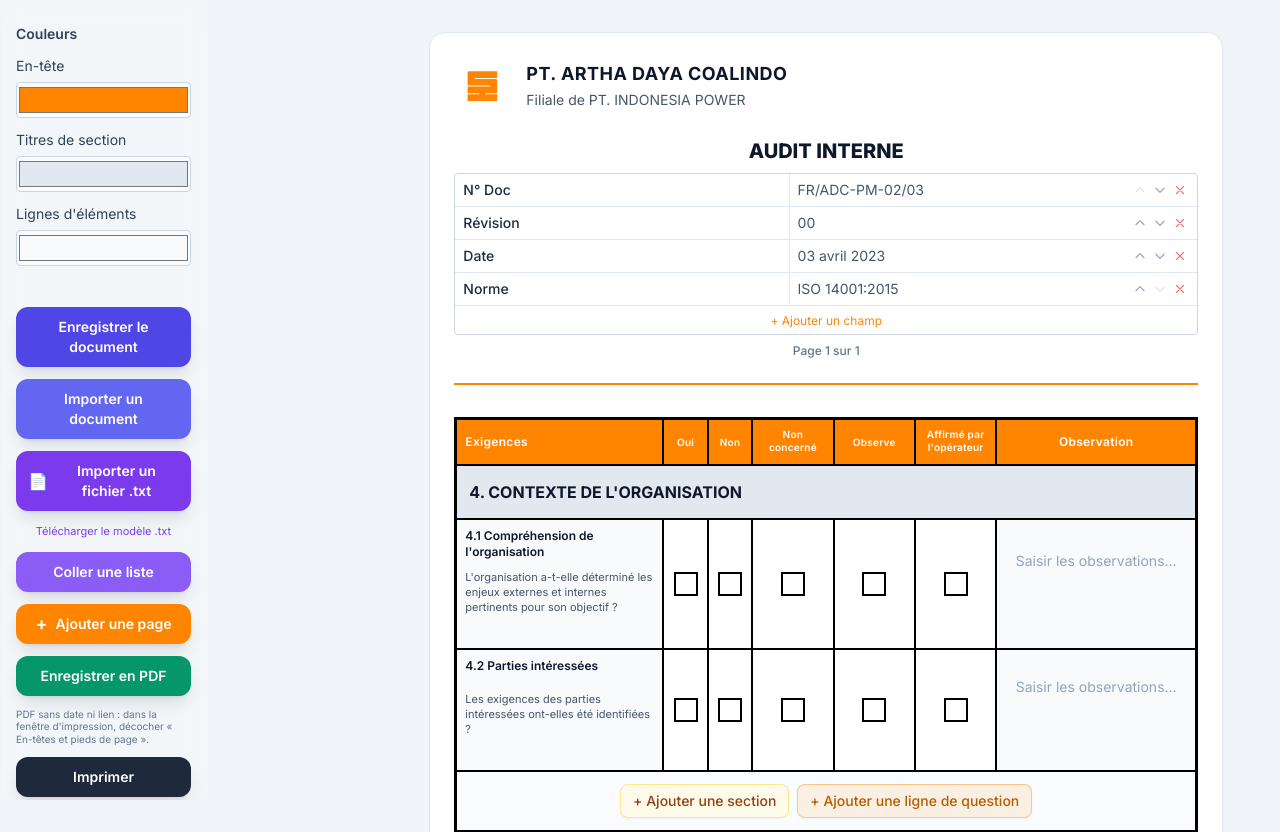
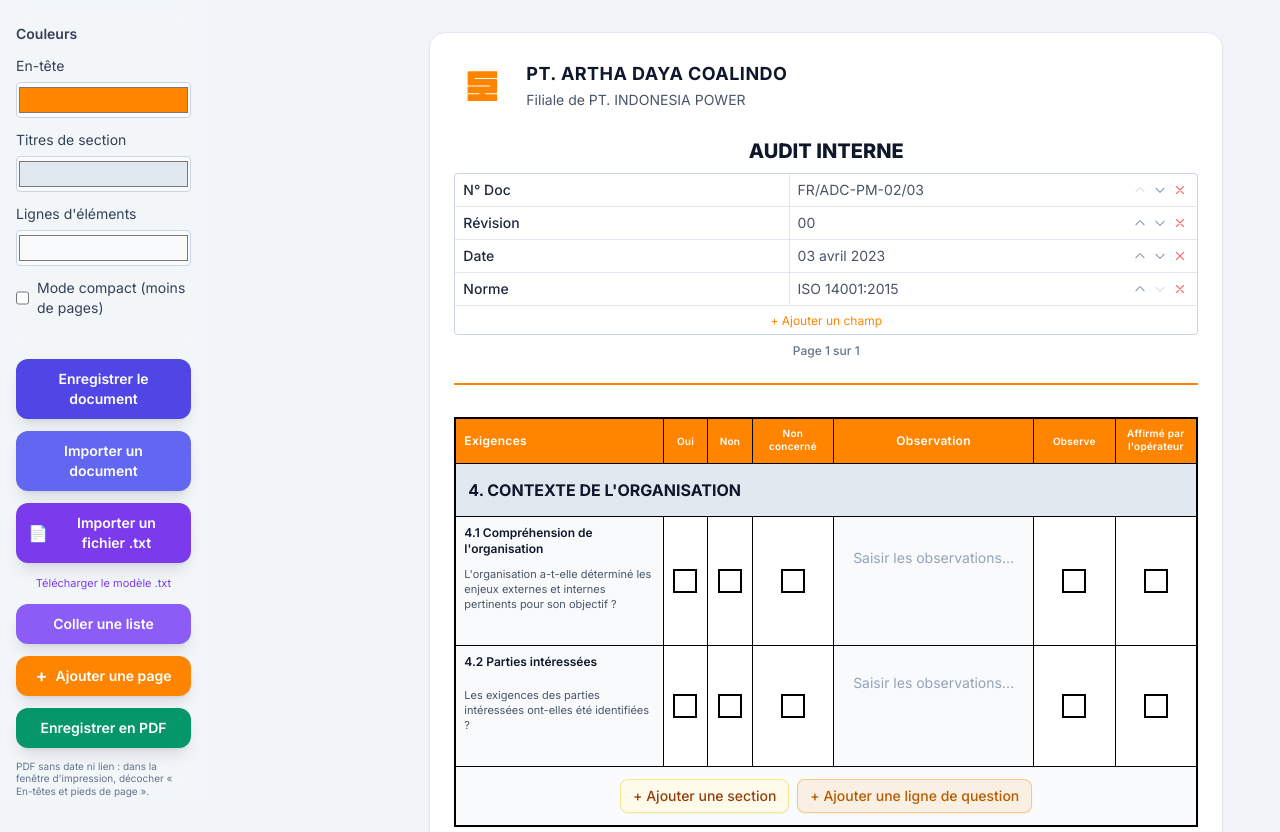
Before and after one commit to messaoudinedjemeddine/Audit-Doc-maker, a Next.js app: page / in a window 1280 px wide. Shown: the top 832 px of the page. Built offline with nearby package versions, Linux system fonts and the light colour scheme.

Commit message:
UI: 1px borders, metadata first page only, compact mode, X icon, header order (Oui/Non/Non concernÃ©/Observation/Observe/AffirmÃ©)

```diff
--- a/src/app/globals.css
+++ b/src/app/globals.css
@@ -43,15 +43,15 @@
     background: transparent !important;
     box-shadow: none !important;
   }
-  /* Table cell borders: thicker in print so they're visible at normal zoom in PDF */
+  /* Table cell borders: 1px in print for less bold look */
   table td,
   table th {
-    border: 3px solid #000 !important;
+    border: 1px solid #000 !important;
     -webkit-print-color-adjust: exact;
     print-color-adjust: exact;
   }
   td.observation-cell {
-    border: 3px solid #000 !important;
+    border: 1px solid #000 !important;
   }
 
   /* Auto page break: don't split table rows; flow to next A4 page when one is full */
@@ -65,22 +65,12 @@
   }
 }
 
-/* Vertical lines between all columns (Exigences | Oui | Non | ... | Observation) - black */
+/* Vertical lines between all columns - 1px black for less bold look */
 table.audit-table td,
 table.audit-table th {
-  border: 2px solid #000 !important;
+  border: 1px solid #000 !important;
 }
 
-/* Observation cells: same bold borders on all sides (screen + print) */
 td.observation-cell {
-  border: 2px solid #000 !important;
+  border: 1px solid #000 !important;
 }
-@media print {
-  td.observation-cell {
-    border: 3px solid #000 !important;
-  }
-  table.audit-table td,
-  table.audit-table th {
-    border: 3px solid #000 !important;
-  }
-}
--- a/src/app/page.tsx
+++ b/src/app/page.tsx
@@ -15,6 +15,7 @@
   const [pages, setPages] = useState<AuditPageData[]>(() => [createNewPage()])
   const [showContentModal, setShowContentModal] = useState(false)
   const [contentListText, setContentListText] = useState('')
+  const [compactMode, setCompactMode] = useState(false)
 
   const updatePage = useCallback((pageId: string, updates: Partial<AuditPageData>) => {
     setPages((prev) =>
@@ -252,6 +253,15 @@
             title="Couleur des lignes de question"
           />
         </label>
+        <label className="no-print flex cursor-pointer items-center gap-2 text-sm text-slate-700">
+          <input
+            type="checkbox"
+            checked={compactMode}
+            onChange={(e) => setCompactMode(e.target.checked)}
+            className="h-4 w-4 rounded border-slate-300 text-[#ff8500] focus:ring-[#ff8500]"
+          />
+          <span>Mode compact (moins de pages)</span>
+        </label>
         <div className="my-2 border-t border-white/20" />
         <input
           ref={fileInputRef}
@@ -398,6 +408,7 @@
               isFirstPage={index === 0}
               pageIndex={index}
               totalPages={pages.length}
+              compactMode={compactMode}
             />
           </div>
         ))}
--- a/src/components/AuditPage.tsx
+++ b/src/components/AuditPage.tsx
@@ -13,6 +13,7 @@
   pageIndex: number
   totalPages: number
   readOnly?: boolean
+  compactMode?: boolean
 }
 
 export function AuditPage({
@@ -24,6 +25,7 @@
   pageIndex,
   totalPages,
   readOnly,
+  compactMode,
 }: AuditPageProps) {
   return (
     <div className="mx-auto w-[210mm] min-h-[297mm] rounded-2xl border border-slate-200 bg-white p-6 shadow-card print:min-h-0 print:rounded-none print:border-0 print:shadow-none print:break-after-page">
@@ -39,6 +41,7 @@
         onChange={onChange}
         readOnly={readOnly}
         onInsertPageBreakAbove={onInsertPageBreakAbove}
+        compactMode={compactMode}
       />
 
       {!readOnly && !isFirstPage && onRemove && (
--- a/src/components/AuditTable.tsx
+++ b/src/components/AuditTable.tsx
@@ -36,6 +36,7 @@
   onChange: (updates: Partial<AuditPageData>) => void
   readOnly?: boolean
   onInsertPageBreakAbove?: (rowIndex: number) => void
+  compactMode?: boolean
 }
 
 function updateRow(rows: TableRow[], id: string, updates: Partial<TableRow>): TableRow[] {
@@ -73,7 +74,8 @@
 
 const RESPONSE_OPTIONS: ResponseOption[] = ['oui', 'non', 'nonConcerne', 'observe', 'affirmeParOperateur']
 
-const COL_KEYS = ['exigences', ...RESPONSE_OPTIONS, 'observation'] as const
+/** Column order: Oui, Non, Non concerné, Observation (text), Observe, Affirmé par l'opérateur */
+const COL_KEYS = ['exigences', 'oui', 'non', 'nonConcerne', 'observation', 'observe', 'affirmeParOperateur'] as const
 
 const DEFAULT_WIDTHS = {
   exigences: 28,
@@ -87,12 +89,23 @@
 
 const MIN_COL_WIDTH_PCT = 3
 
-export function AuditTable({ data, onChange, readOnly, onInsertPageBreakAbove }: AuditTableProps) {
+function CheckedIcon() {
+  return (
+    <svg viewBox="0 0 24 24" fill="none" stroke="currentColor" strokeWidth="2.5" strokeLinecap="round" strokeLinejoin="round" className="h-full w-full text-green-600">
+      <path d="M18 6L6 18M6 6l12 12" />
+    </svg>
+  )
+}
+
+export function AuditTable({ data, onChange, readOnly, onInsertPageBreakAbove, compactMode }: AuditTableProps) {
   const { rows, tableColumns, tableColumnWidths, headerColor, sectionHeaderColor, questionRowColor } = data
   const widths = tableColumnWidths ?? DEFAULT_WIDTHS
   const headerStyle = { backgroundColor: headerColor, borderColor: headerColor }
   const sectionStyle = { backgroundColor: sectionHeaderColor }
   const questionRowStyle = { backgroundColor: questionRowColor }
+  const compact = compactMode ?? false
+  const cellPadding = compact ? 'px-1.5 py-1' : 'px-2 py-2'
+  const thPadding = compact ? 'px-1 py-1' : 'px-2 py-2'
 
   const tableRef = useRef<HTMLTableElement>(null)
   const [resizingAfter, setResizingAfter] = useState<number | null>(null)
@@ -188,45 +201,42 @@
         </colgroup>
         <thead>
           <tr style={headerStyle}>
-            <th className="relative border px-2 py-2 text-left text-xs font-semibold uppercase tracking-wide text-white" style={headerStyle}>
-              {readOnly ? (
-                tableColumns.exigences
-              ) : (
+            {COL_KEYS.map((key, i) => (
+              key === 'exigences' ? (
+                <th key={key} className={`relative border ${thPadding} text-left text-xs font-semibold uppercase tracking-wide text-white`} style={headerStyle}>
+                  {readOnly ? tableColumns.exigences : (
                     <input
                       type="text"
                       value={tableColumns.exigences}
-                  onChange={(e) =>
-                    onChange({
-                      tableColumns: { ...tableColumns, exigences: e.target.value },
-                    })
-                  }
+                      onChange={(e) => onChange({ tableColumns: { ...tableColumns, exigences: e.target.value } })}
                       className="w-full border-0 bg-transparent text-white placeholder:text-white/70 focus:ring-2 focus:ring-white focus:ring-inset"
                     />
                   )}
                   {!readOnly && (
-                <div
-                  className="no-print absolute right-0 top-0 z-10 h-full w-1.5 cursor-col-resize hover:bg-white/30"
-                  title="Glisser pour redimensionner"
-                  onMouseDown={(e) => handleResizeStart(0, e.clientX)}
-                  aria-hidden
+                    <div className="no-print absolute right-0 top-0 z-10 h-full w-1.5 cursor-col-resize hover:bg-white/30" title="Glisser pour redimensionner" onMouseDown={(e) => handleResizeStart(0, e.clientX)} aria-hidden />
+                  )}
+                </th>
+              ) : key === 'observation' ? (
+                <th key={key} className={`relative border ${thPadding} text-center text-xs font-semibold uppercase tracking-wide text-white align-middle`} style={headerStyle}>
+                  {readOnly ? tableColumns.observation : (
+                    <input
+                      type="text"
+                      value={tableColumns.observation}
+                      onChange={(e) => onChange({ tableColumns: { ...tableColumns, observation: e.target.value } })}
+                      className="w-full border-0 bg-transparent text-center text-white placeholder:text-white/70 focus:ring-2 focus:ring-white focus:ring-inset"
                     />
                   )}
+                  {!readOnly && i < COL_KEYS.length - 1 && (
+                    <div className="no-print absolute right-0 top-0 z-10 h-full w-1.5 cursor-col-resize hover:bg-white/30" title="Glisser pour redimensionner" onMouseDown={(e) => handleResizeStart(i, e.clientX)} aria-hidden />
+                  )}
                 </th>
-            {RESPONSE_OPTIONS.map((key, i) => (
-              <th
-                key={key}
-                className="relative border px-1 py-2 text-center text-[10px] font-semibold uppercase leading-tight tracking-wide text-white"
-                style={headerStyle}
-              >
+              ) : (
+                <th key={key} className={`relative border ${thPadding} text-center text-[10px] font-semibold uppercase leading-tight tracking-wide text-white`} style={headerStyle}>
                   {(key === 'nonConcerne' || key === 'affirmeParOperateur') ? (
                     <textarea
                       value={tableColumns[key]}
-                    onChange={(e) =>
-                      onChange({
-                        tableColumns: { ...tableColumns, [key]: e.target.value },
-                      })
-                    }
-                    rows={2}
+                      onChange={(e) => onChange({ tableColumns: { ...tableColumns, [key]: e.target.value } })}
+                      rows={compact ? 1 : 2}
                       className="w-full resize-none border-0 bg-transparent text-center text-white placeholder:text-white/70 focus:ring-2 focus:ring-white focus:ring-inset"
                       placeholder={key === 'nonConcerne' ? 'Non\nconcerné' : "Affirmé par\nl'opérateur"}
                     />
@@ -236,40 +246,16 @@
                     <input
                       type="text"
                       value={tableColumns[key]}
-                    onChange={(e) =>
-                      onChange({
-                        tableColumns: { ...tableColumns, [key]: e.target.value },
-                      })
-                    }
+                      onChange={(e) => onChange({ tableColumns: { ...tableColumns, [key]: e.target.value } })}
                       className="w-full border-0 bg-transparent text-center text-white placeholder:text-white/70 focus:ring-2 focus:ring-white focus:ring-inset"
                     />
                   )}
-                {!readOnly && (
-                  <div
-                    className="no-print absolute right-0 top-0 z-10 h-full w-1.5 cursor-col-resize hover:bg-white/30"
-                    title="Glisser pour redimensionner"
-                    onMouseDown={(e) => handleResizeStart(i + 1, e.clientX)}
-                    aria-hidden
-                  />
+                  {!readOnly && i < COL_KEYS.length - 1 && (
+                    <div className="no-print absolute right-0 top-0 z-10 h-full w-1.5 cursor-col-resize hover:bg-white/30" title="Glisser pour redimensionner" onMouseDown={(e) => handleResizeStart(i, e.clientX)} aria-hidden />
                   )}
                 </th>
+              )
             ))}
-            <th className="border px-2 py-2 text-center text-xs font-semibold uppercase tracking-wide text-white align-middle" style={headerStyle}>
-              {readOnly ? (
-                tableColumns.observation
-              ) : (
-                <input
-                  type="text"
-                  value={tableColumns.observation}
-                  onChange={(e) =>
-                    onChange({
-                      tableColumns: { ...tableColumns, observation: e.target.value },
-                    })
-                  }
-                  className="w-full border-0 bg-transparent text-center text-white placeholder:text-white/70 focus:ring-2 focus:ring-white focus:ring-inset"
-                />
-              )}
-            </th>
           </tr>
         </thead>
         <tbody>
@@ -278,7 +264,7 @@
               <tr key={row.id} className="group border-b border-black">
                 <td
                   colSpan={7}
-                  className="border-r border-b border-black px-3 py-3"
+                  className={`border-r border-b border-black ${compact ? 'px-2 py-1.5' : 'px-3 py-3'}`}
                   style={sectionStyle}
                 >
                   <div className="flex items-center justify-between gap-2">
@@ -331,8 +317,11 @@
                 key={row.id}
                 className="group border-b border-black transition hover:bg-slate-50/50"
               >
-                <td className="border border-black px-2 py-2 align-top" style={questionRowStyle}>
-                  <div className="space-y-1">
+                {COL_KEYS.map((key) => {
+                  if (key === 'exigences') {
+                    return (
+                      <td key={key} className={`border border-black ${cellPadding} align-top`} style={questionRowStyle}>
+                        <div className={compact ? 'space-y-0.5' : 'space-y-1'}>
                           {readOnly ? (
                             <>
                               <div className="text-xs font-semibold text-slate-900 break-words">{row.title}</div>
@@ -343,18 +332,16 @@
                               <AutoResizeTextarea
                                 value={row.title}
                                 onChange={(e) => updateQuestion(row.id, { title: e.target.value })}
-                          minHeight={24}
+                                minHeight={compact ? 20 : 24}
                                 rows={1}
                                 className="w-full min-h-0 resize-none overflow-hidden border-0 bg-transparent text-xs font-semibold text-slate-900 placeholder:text-slate-400 focus:ring-2 focus:ring-[#ff8500] focus:ring-inset"
                                 placeholder="Titre de l'élément"
                               />
                               <AutoResizeTextarea
                                 value={row.description}
-                          onChange={(e) =>
-                            updateQuestion(row.id, { description: e.target.value })
-                          }
-                          minHeight={64}
-                          rows={3}
+                                onChange={(e) => updateQuestion(row.id, { description: e.target.value })}
+                                minHeight={compact ? 40 : 64}
+                                rows={compact ? 2 : 3}
                                 className="mt-1 w-full min-h-[4rem] resize-none overflow-hidden border-0 bg-transparent text-[11px] text-slate-600 leading-snug placeholder:text-slate-400 focus:ring-2 focus:ring-[#ff8500] focus:ring-inset"
                                 placeholder="Description (paragraphe)"
                               />
@@ -362,71 +349,56 @@
                           )}
                         </div>
                       </td>
-                {RESPONSE_OPTIONS.map((opt) => (
-                  <td key={opt} className="border border-black bg-white text-center align-middle">
-                    <button
-                      type="button"
-                      onClick={() => setResponse(row.id, opt)}
-                      disabled={readOnly}
-                      className="flex w-full items-center justify-center py-1 focus:outline-none focus:ring-2 focus:ring-inset focus:ring-[#ff8500] disabled:pointer-events-none"
-                      title={tableColumns[opt]}
-                    >
-                      <div className="flex h-6 w-6 shrink-0 items-center justify-center border-2 border-black bg-white text-lg font-bold">
-                        {row.response === opt ? (
-                          <span className="text-green-600">✔</span>
-                        ) : null}
-                      </div>
-                    </button>
-                  </td>
-                ))}
-                <td className="observation-cell relative border border-black align-middle px-2" style={questionRowStyle}>
+                    )
+                  }
+                  if (key === 'observation') {
+                    return (
+                      <td key={key} className={`observation-cell relative border border-black align-middle ${cellPadding}`} style={questionRowStyle}>
                         {readOnly ? (
                           row.observation ? (
-                      <div className="min-h-[2rem] whitespace-pre-wrap py-1 text-center text-sm text-slate-700">{row.observation}</div>
+                            <div className={`whitespace-pre-wrap text-center text-sm text-slate-700 ${compact ? 'min-h-[1.5rem] py-0.5' : 'min-h-[2rem] py-1'}`}>{row.observation}</div>
                           ) : (
-                      <div className="flex justify-center"><DottedLines lines={3} /></div>
+                            <div className="flex justify-center"><DottedLines lines={compact ? 2 : 3} /></div>
                           )
                         ) : (
                           <AutoResizeTextarea
                             value={row.observation}
                             onChange={(e) => updateQuestion(row.id, { observation: e.target.value })}
-                      minHeight={48}
+                            minHeight={compact ? 32 : 48}
                             placeholder="Saisir les observations..."
-                      rows={3}
+                            rows={compact ? 2 : 3}
                             className="observation-textarea min-h-[2rem] w-full resize-none overflow-hidden border-0 bg-transparent py-1 text-center text-sm text-slate-700 placeholder:text-slate-400 focus:ring-2 focus:ring-[#ff8500] focus:ring-inset"
                           />
                         )}
                         {!readOnly && (
                           <div className="no-print absolute right-1 top-1 flex gap-1 opacity-0 transition group-hover:opacity-100">
                             {onInsertPageBreakAbove && rowIndex >= 1 && rows.length > 1 && (
-                        <button
-                          type="button"
-                          onClick={() => onInsertPageBreakAbove(rowIndex)}
-                          className="flex h-6 w-6 items-center justify-center rounded-full bg-violet-100 text-xs text-violet-700 hover:bg-violet-200"
-                          title="Nouvelle page à partir de cette ligne"
-                        >
-                          ↵
-                        </button>
+                              <button type="button" onClick={() => onInsertPageBreakAbove(rowIndex)} className="flex h-6 w-6 items-center justify-center rounded-full bg-violet-100 text-xs text-violet-700 hover:bg-violet-200" title="Nouvelle page à partir de cette ligne">↵</button>
                             )}
-                      <button
-                        type="button"
-                        onClick={() => addRowBelow(row.id)}
-                        className="flex h-6 w-6 items-center justify-center rounded-full bg-[#ff8500]/20 text-xs text-[#ff8500] hover:bg-[#ff8500]/30"
-                        title="Ajouter en dessous"
-                      >
-                        +
-                      </button>
-                      <button
-                        type="button"
-                        onClick={() => deleteRow(row.id)}
-                        className="flex h-6 w-6 items-center justify-center rounded-full bg-red-100 text-xs text-red-600 hover:bg-red-200"
-                        title="Supprimer la ligne"
-                      >
-                        ×
-                      </button>
+                            <button type="button" onClick={() => addRowBelow(row.id)} className="flex h-6 w-6 items-center justify-center rounded-full bg-[#ff8500]/20 text-xs text-[#ff8500] hover:bg-[#ff8500]/30" title="Ajouter en dessous">+</button>
+                            <button type="button" onClick={() => deleteRow(row.id)} className="flex h-6 w-6 items-center justify-center rounded-full bg-red-100 text-xs text-red-600 hover:bg-red-200" title="Supprimer la ligne">×</button>
                           </div>
                         )}
                       </td>
+                    )
+                  }
+                  const opt = key as ResponseOption
+                  return (
+                    <td key={key} className={`border border-black bg-white text-center align-middle ${cellPadding}`}>
+                      <button
+                        type="button"
+                        onClick={() => setResponse(row.id, opt)}
+                        disabled={readOnly}
+                        className="flex w-full items-center justify-center py-0.5 focus:outline-none focus:ring-2 focus:ring-inset focus:ring-[#ff8500] disabled:pointer-events-none"
+                        title={tableColumns[opt]}
+                      >
+                        <div className={`flex shrink-0 items-center justify-center border-2 border-black bg-white font-bold ${compact ? 'h-5 w-5' : 'h-6 w-6'}`}>
+                          {row.response === opt ? <CheckedIcon /> : null}
+                        </div>
+                      </button>
+                    </td>
+                  )
+                })}
               </tr>
             )
           )}
--- a/src/components/DocumentHeader.tsx
+++ b/src/components/DocumentHeader.tsx
@@ -115,7 +115,8 @@
           )}
         </div>
 
-        {/* Metadata as table: left = title, right = value */}
+        {/* Metadata as table: only on first page */}
+        {pageIndex === 0 && (
         <div className="mt-2 overflow-hidden rounded border border-slate-300 bg-white text-sm text-slate-600">
           <table className="w-full min-w-[220px] table-fixed border-collapse">
             <tbody>
@@ -206,6 +207,7 @@
             </div>
           )}
         </div>
+        )}
 
         <div className="mt-2 text-xs font-medium text-slate-500">
           Page {pageIndex + 1} sur {totalPages}
```
Lines whose indentation alone changed are shown as unchanged.
